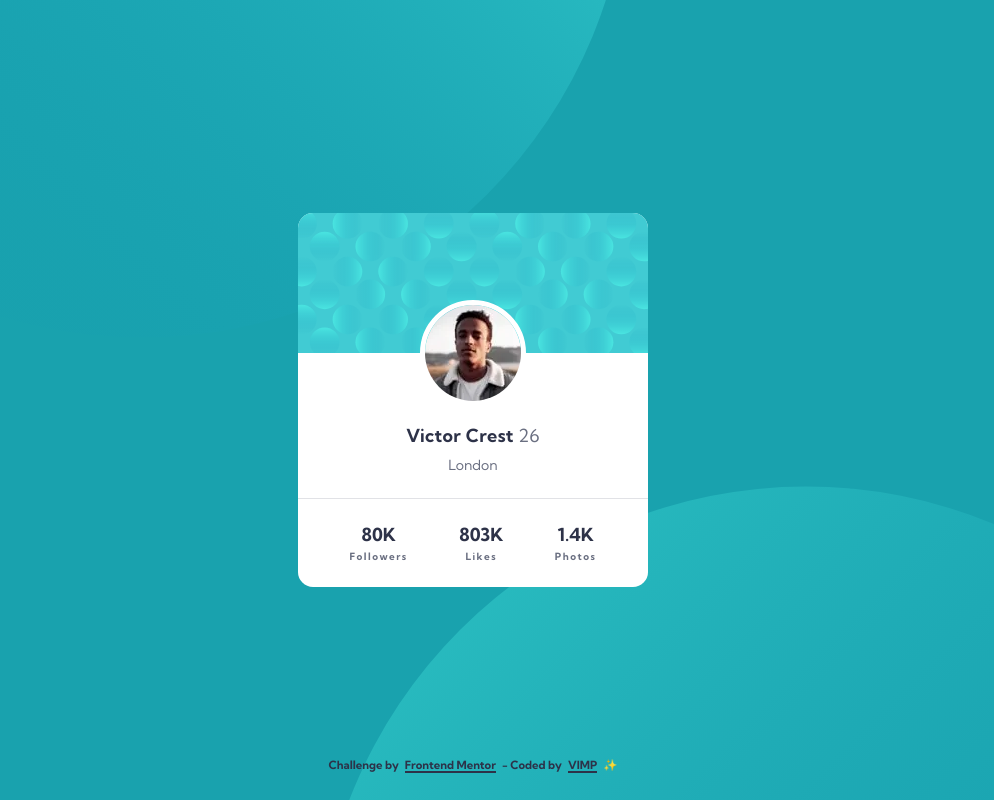
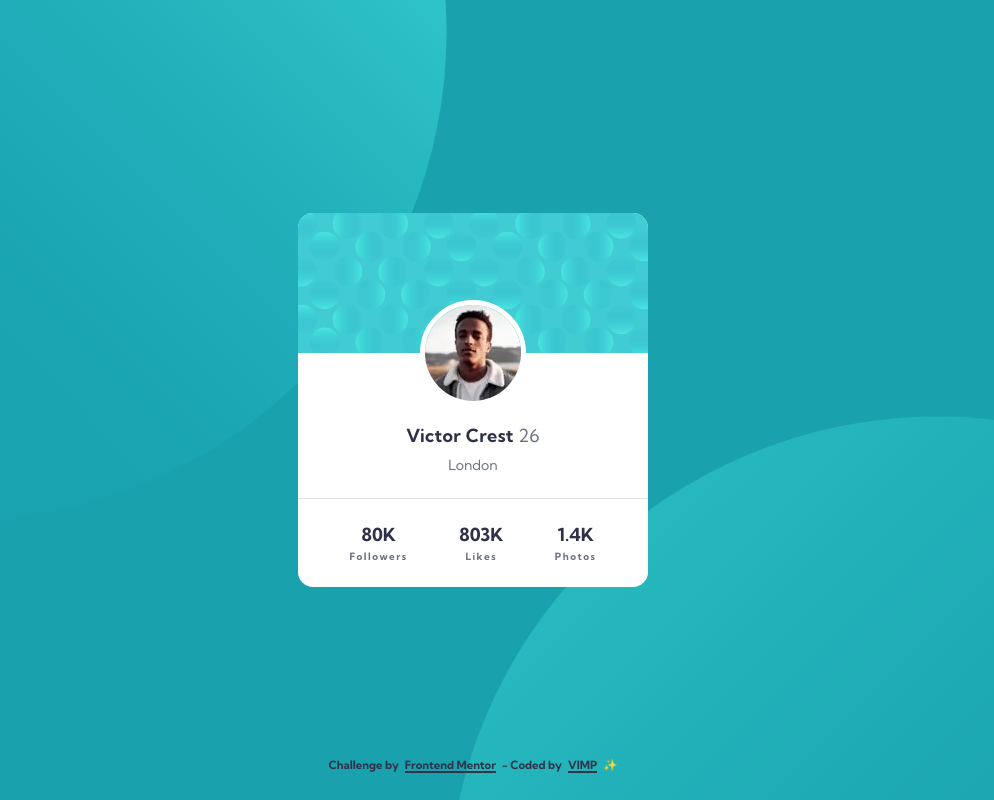
Before and after one commit to mendez-v/profile-card-component, a plain HTML site: page index.html in a window 1280 px wide. Shown: the whole page, without its empty margins (167-1161 px from the left). Drawn offline with Linux system fonts and the light colour scheme.

Commit message:
fix: position of background images

```diff
--- a/styles.css
+++ b/styles.css
@@ -52,19 +52,8 @@ body {
   grid-template-rows: 1fr auto;
   place-items: center;
   font-family: 'kumbh', 'Segoe UI', Tahoma, Geneva, Verdana, sans-serif;
-  overflow: hidden;
-  background: url(./assets/image/bg-pattern-top.svg) no-repeat top -85vh left 129%, url(./assets/image/bg-pattern-bottom.svg) no-repeat bottom -85vh right 129% var(--clr-1);
-}
-@media (width > 62.5rem) {
-  body {
-    background-position: top -80vh left -60%, bottom -83vh right -60%;
-  }
-}
-@media (height <= 25.75rem) {
-  body {
-    background-image: unset;
-    overflow: visible;
-  }
+  background: url("./assets/image/bg-pattern-top.svg") no-repeat, url("./assets/image/bg-pattern-bottom.svg") no-repeat var(--clr-1);
+  background-position: right 52vw bottom 35vh, left 48vw top 52vh;
 }
 
 .card {
```
